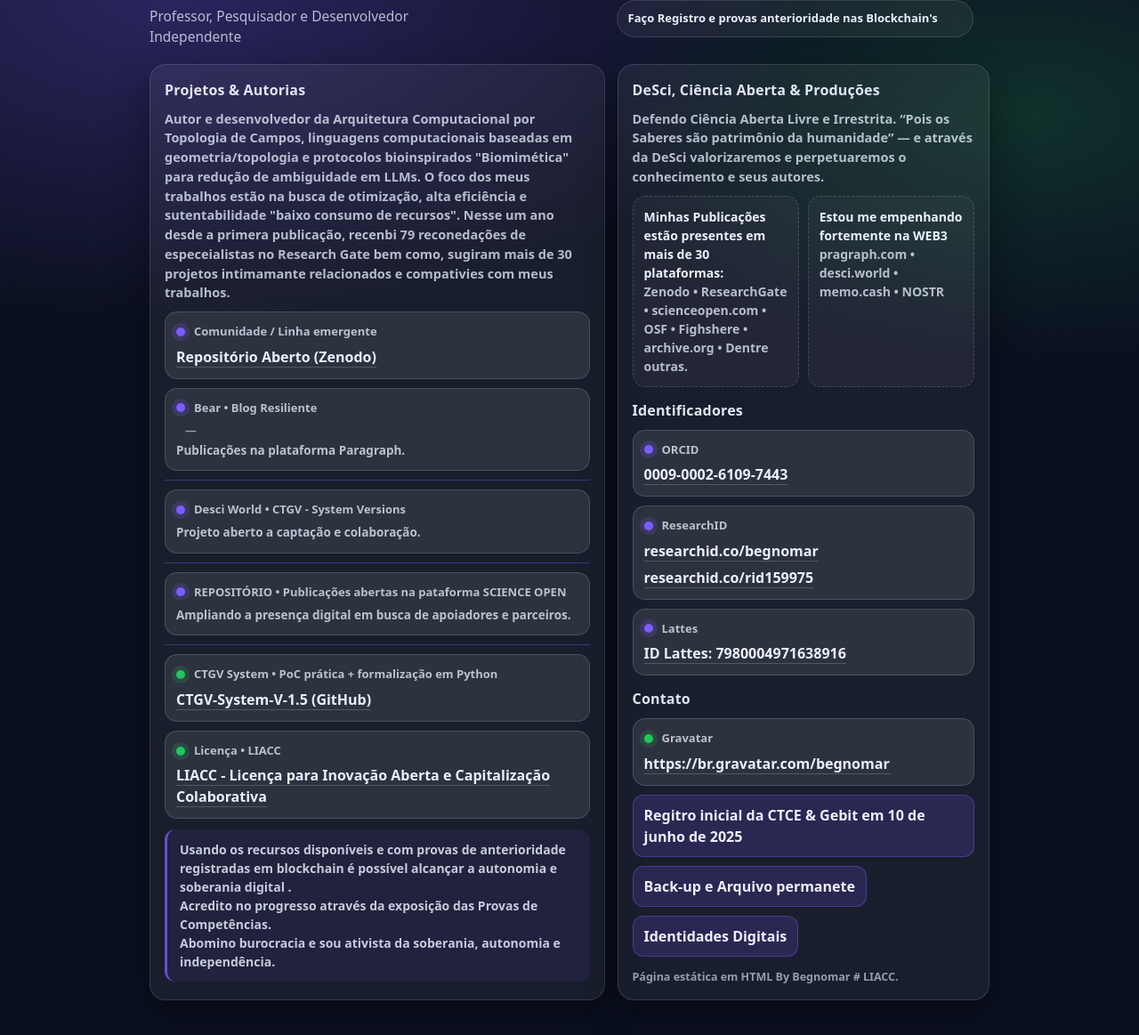
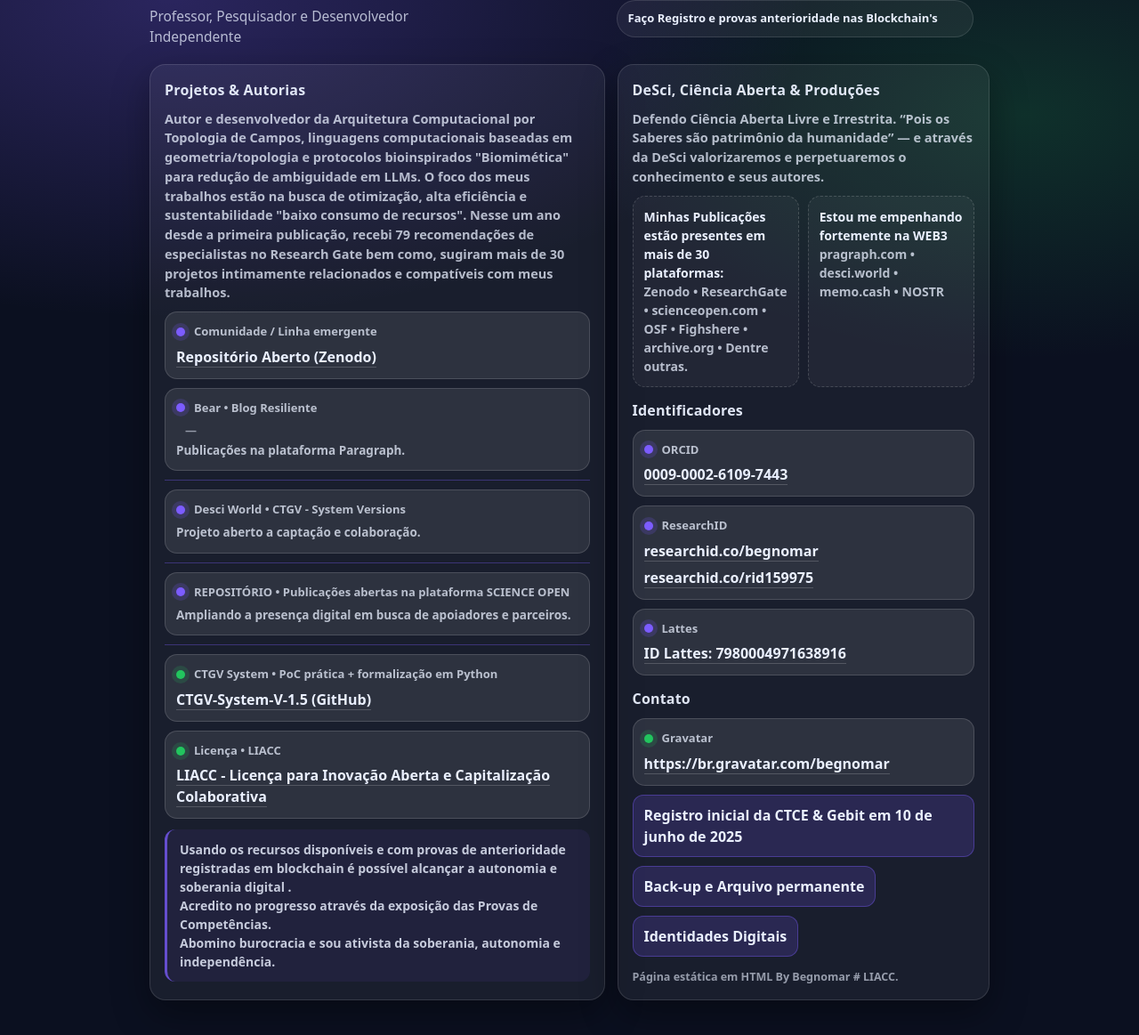
Before and after one commit to Bear-urso/begnomar, a plain HTML site: page index.html in a window 1280 px wide. Shown: the part 135-1298 px from the top of the page at 89% size. Drawn offline with Linux system fonts and the light colour scheme.

Commit message:
Fix typos and improve text clarity in index.html

```diff
--- a/index.html
+++ b/index.html
@@ -214,8 +214,8 @@
         <p class="lead">
           Autor e desenvolvedor da Arquitetura Computacional por Topologia de Campos, linguagens computacionais baseadas em geometria/topologia
           e protocolos bioinspirados "Biomimética" para redução de ambiguidade em LLMs.
-    O foco dos meus trabalhos estão na busca de otimização, alta eficiência e sutentabilidade "baixo consumo de recursos".
-    Nesse um ano desde a primera publicação, recenbi 79 reconedações de especeialistas no Research Gate bem como, sugiram mais de 30 projetos intimamante relacionados e compativies com meus trabalhos.
+    O foco dos meus trabalhos estão na busca de otimização, alta eficiência e sustentabilidade "baixo consumo de recursos".
+    Nesse um ano desde a primeira publicação, recebi 79 recomendações de especialistas no Research Gate bem como, sugiram mais de 30 projetos intimamente relacionados e compatíveis com meus trabalhos.
         </p>
 
         <div class="links">
@@ -244,7 +244,7 @@
           </div>
 
           <div class="linkbox">
-            <div class="k"><span class="dot"></span><span>REPOSITÓRIO • Publicações abertas na pataforma SCIENCE OPEN</span></div>
+            <div class="k"><span class="dot"></span><span>REPOSITÓRIO • Publicações abertas na plataforma SCIENCE OPEN</span></div>
      <a href="https://www.scienceopen.com/search#('order'~0_'context'~('user'~('id'~'2073ed89-28cb-4c5d-ac33-1544eae4e456'_'kind'~83)_'kind'~8)_'v'~4_'orderLowestFirst'~false_'kind'~77)" target="_blank" rel="noopener">            <div style="color:rgba(234,240,255,.75); font-size:13.5px; margin-top:2px">
               Ampliando a presença digital em busca de apoiadores e parceiros.
             </div>
@@ -328,11 +328,11 @@
 
 
         <a class="btn" href="https://viewblock.io/arweave/tx/BM9aZ_urdR5We9XxIG0V2Mg6hUQ9EPiWEVFTOEbVxBE" target="_blank" rel="noopener">
-          Regitro inicial da CTCE & Gebit em 10 de junho de 2025
+          Registro inicial da CTCE & Gebit em 10 de junho de 2025
         </a>
 
         <a class="btn" href="https://archive.org/details/@begnomar_s_porto/web-archive" target="_blank" rel="noopener">
-          Back-up e Arquivo permanete
+          Back-up e Arquivo permanente
         </a>
 
 
```
